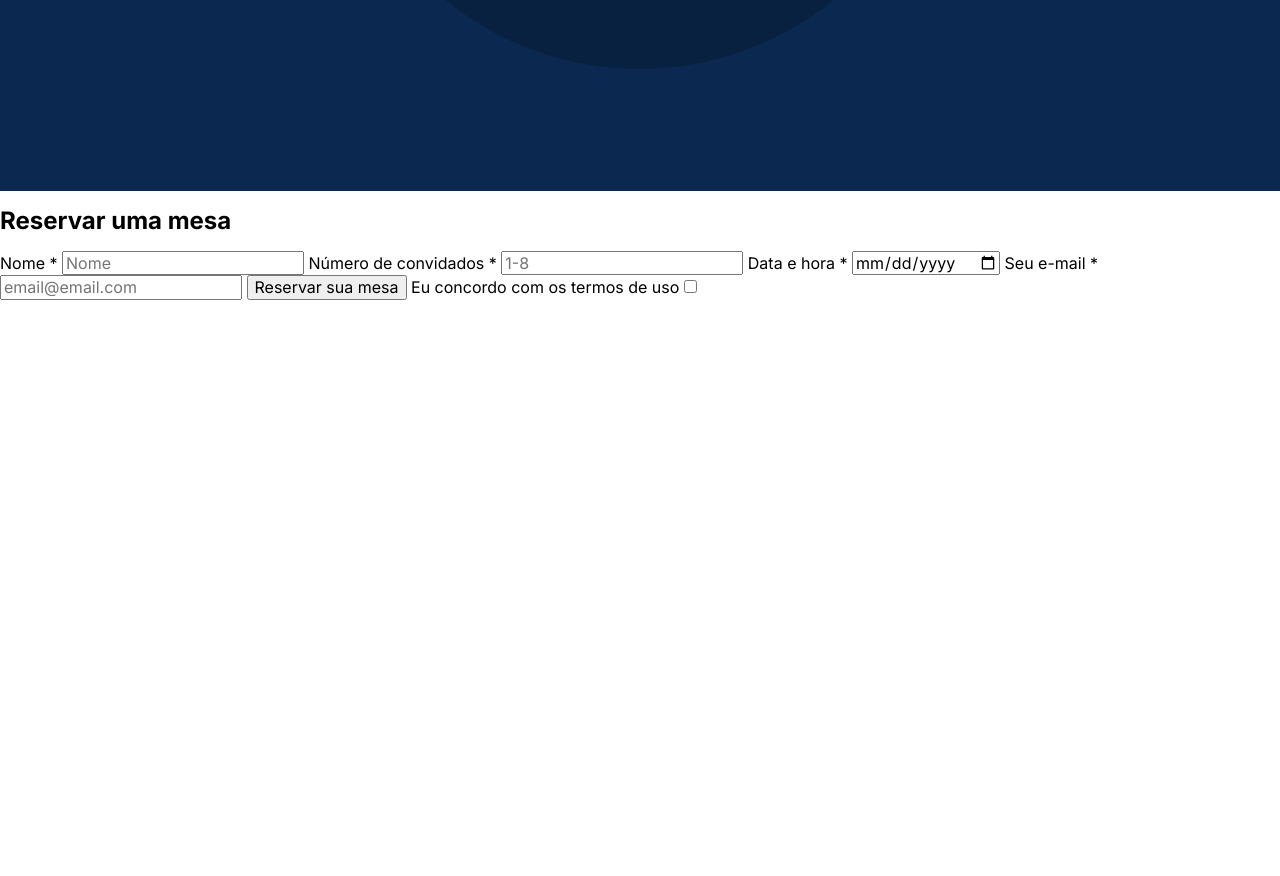
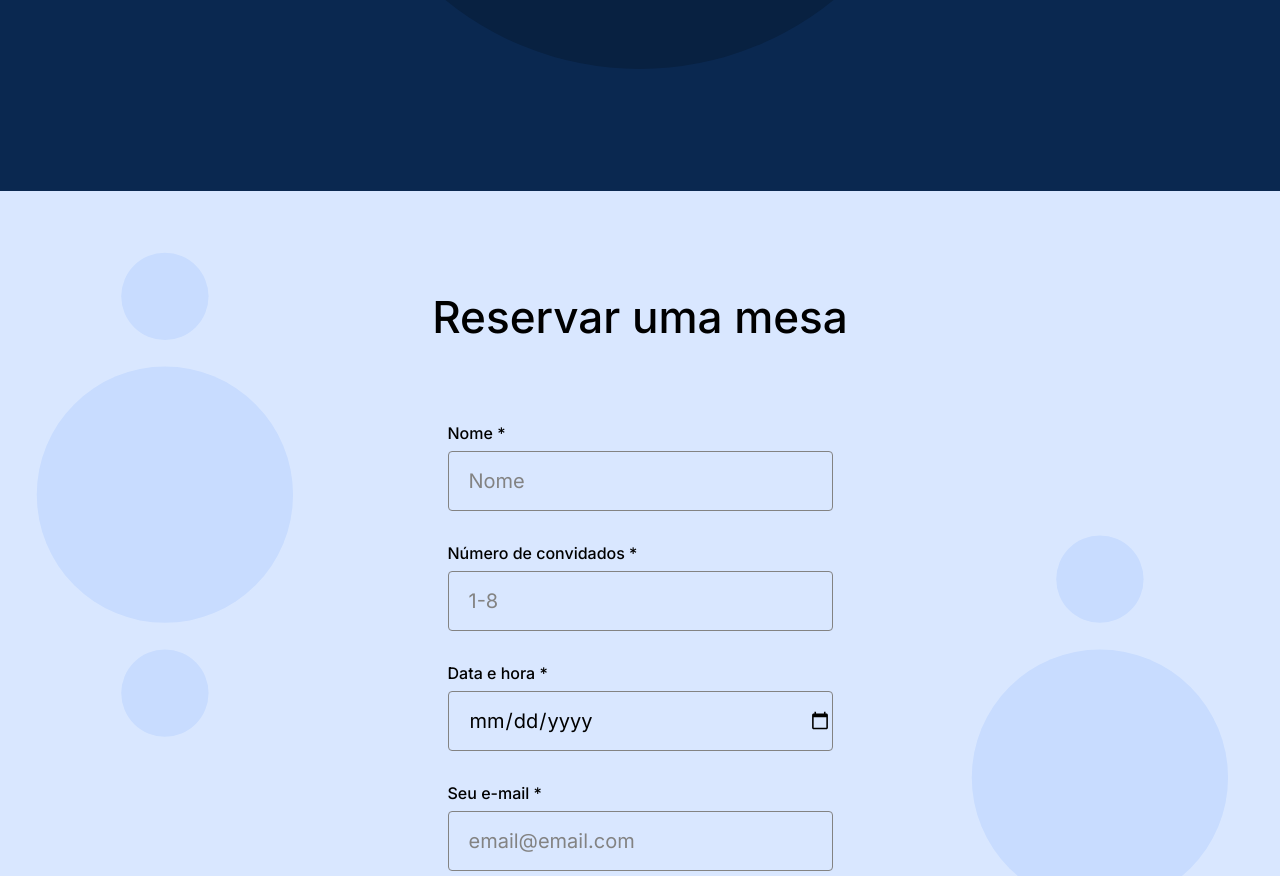
Before and after one commit to tajratheodoro/web_project_coffeeshop, a plain HTML site: page index.html in a window 1280 px wide. Shown: the part 1467-2343 px from the top of the page. Before the commit the page ends 1767 px from the top, so only its background shows below. Drawn offline with Linux system fonts and the light colour scheme.

Commit message:
style for reservation and form

```diff
--- a/pages/index.css
+++ b/pages/index.css
@@ -212,3 +212,92 @@
   font-size: 20px;
   line-height: 30px;
 }
+
+.reservation {
+  background-image: url(../images/background_reservation.svg);
+  background-color: #d9e7ff;
+  background-position: center;
+  background-size: cover;
+  padding-top: 100px;
+  padding-bottom: 120px;
+  display: flex;
+  flex-direction: column;
+  align-items: center;
+  width: 100%;
+  box-sizing: border-box;
+}
+
+.reservation__title {
+  margin: 0 0 80px 0;
+  font-family: "Inter", Arial, sans-serif;
+  font-weight: 500;
+  font-size: 44px;
+  line-height: 52px;
+  text-align: center;
+}
+
+.reservation__form {
+  display: flex;
+  flex-direction: column;
+  width: 100%;
+  max-width: 385px;
+}
+
+.form__label {
+  font-family: "Inter", Arial, sans-serif;
+  font-weight: 500;
+  font-size: 16px;
+  line-height: 20px;
+  margin-bottom: 8px;
+}
+
+.form__input {
+  height: 60px;
+  width: 100%;
+  box-sizing: border-box;
+  border: 1px solid #838383;
+  border-radius: 4px;
+  padding-left: 20px;
+  font-family: "Inter", Arial, sans-serif;
+  font-size: 20px;
+  margin-bottom: 32px;
+  background-color: transparent;
+}
+
+.form__input::placeholder {
+  color: #838383;
+}
+
+.form__button {
+  width: 100%;
+  height: 60px;
+  background-color: #2f80ed;
+  color: #ffffff;
+  border: none;
+  border-radius: 4px;
+  font-family: "Inter", Arial, sans-serif;
+  font-weight: 500;
+  font-size: 16px;
+  cursor: pointer;
+  margin-bottom: 32px;
+  transition: opacity 0.3s ease;
+}
+
+.form__button:hover {
+  opacity: 0.7;
+}
+
+.form__label_type_checkbox {
+  display: flex;
+  align-items: center;
+  gap: 12px;
+  font-weight: 400;
+  margin-bottom: 0;
+}
+
+.form__checkbox {
+  width: 20px;
+  height: 20px;
+  margin: 0;
+  border-radius: 2px;
+}
```
